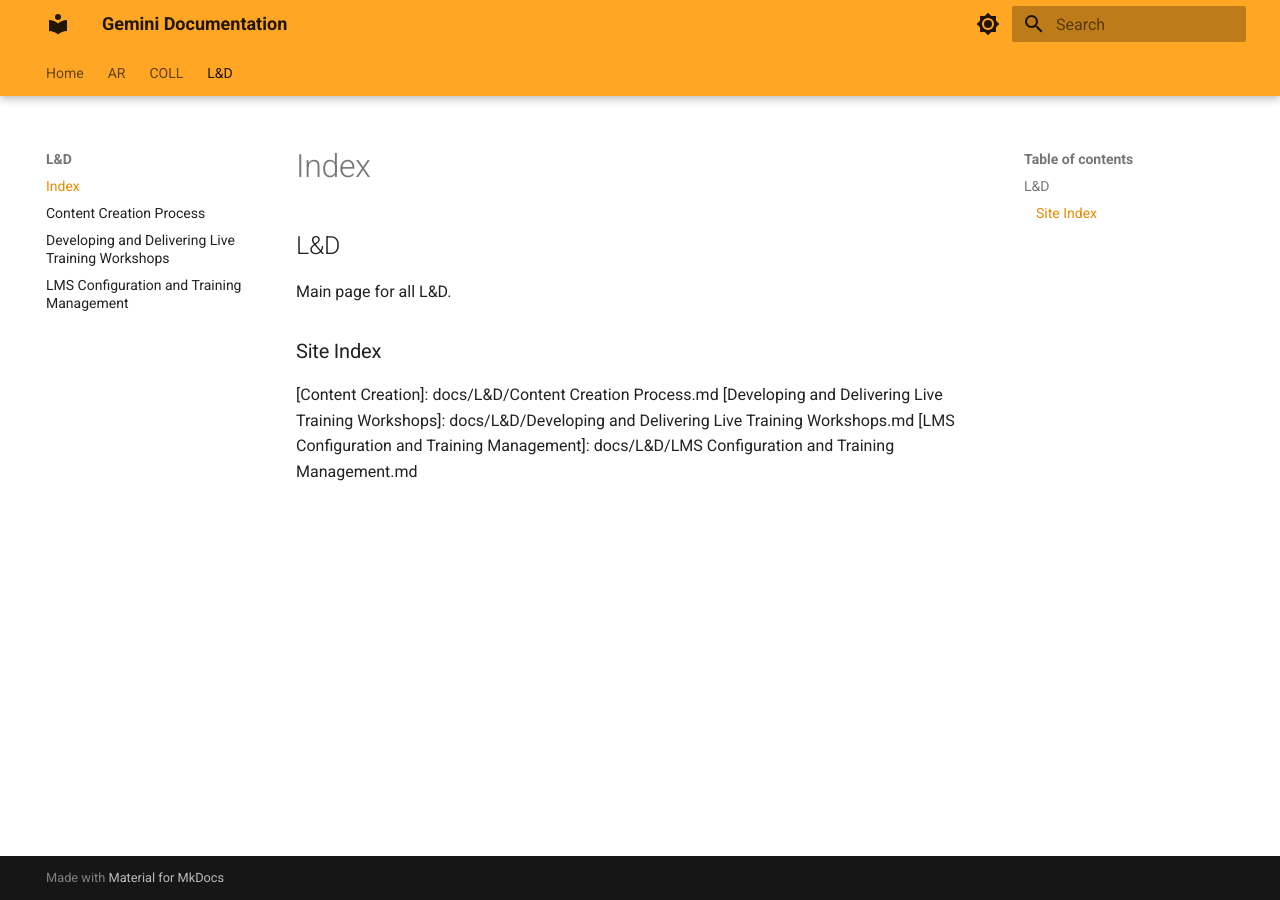
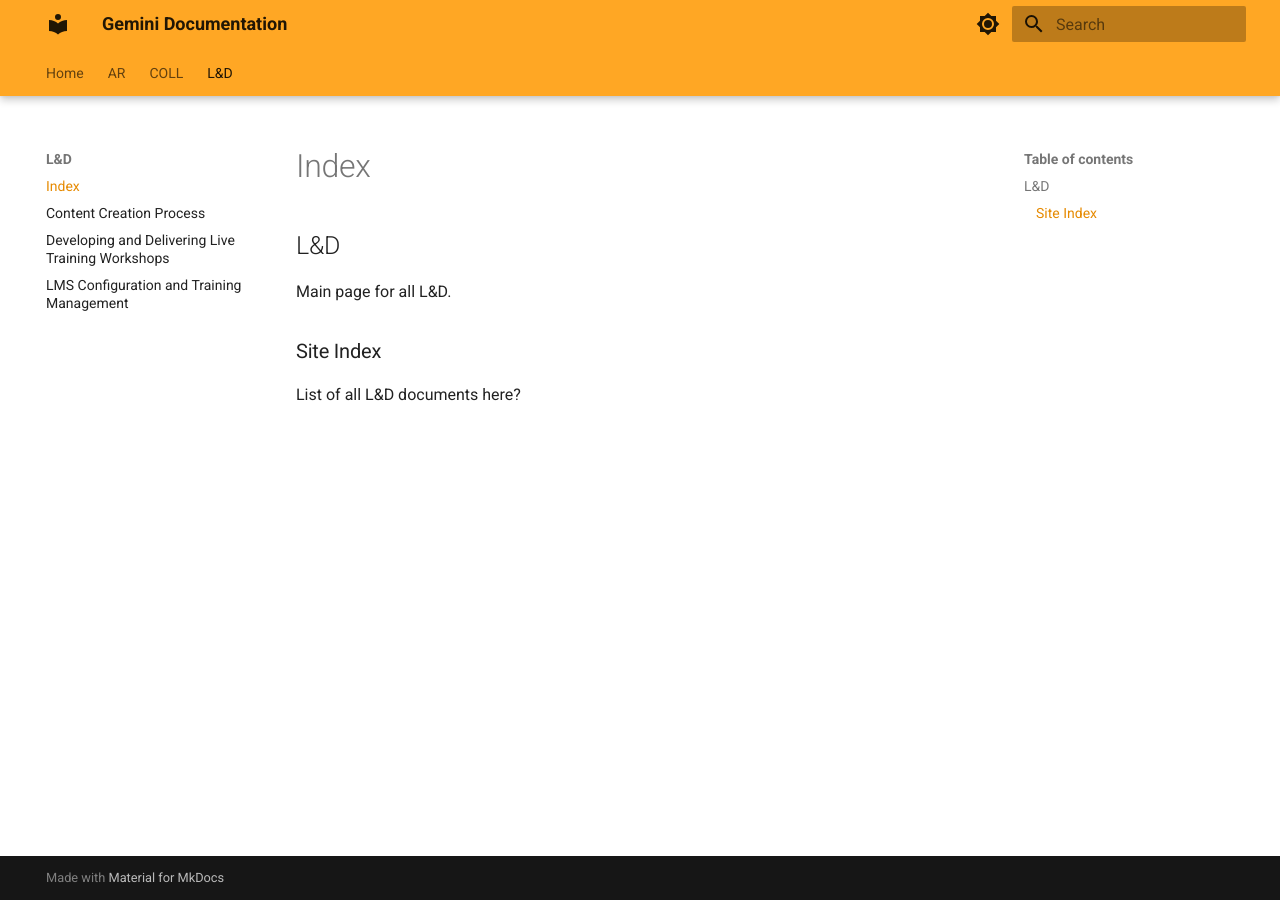
Before and after one commit to jtsai-gemini/GLSDocs, an MkDocs documentation site: the page built from docs/L&D/index.md, in a window 1280 px wide. Built offline with MkDocs 1.6.1 and Material for MkDocs 9.7.7, drawn with Linux system fonts in a browser that asks for light colours.

Commit message:
Update index.md

```diff
--- a/docs/L&D/index.md
+++ b/docs/L&D/index.md
@@ -2,6 +2,4 @@
 Main page for all L&D.
 
 ## Site Index
-[Content Creation]: docs/L&D/Content Creation Process.md
-[Developing and Delivering Live Training Workshops]: docs/L&D/Developing and Delivering Live Training Workshops.md
-[LMS Configuration and Training Management]: docs/L&D/LMS Configuration and Training Management.md
+List of all L&D documents here?
```
